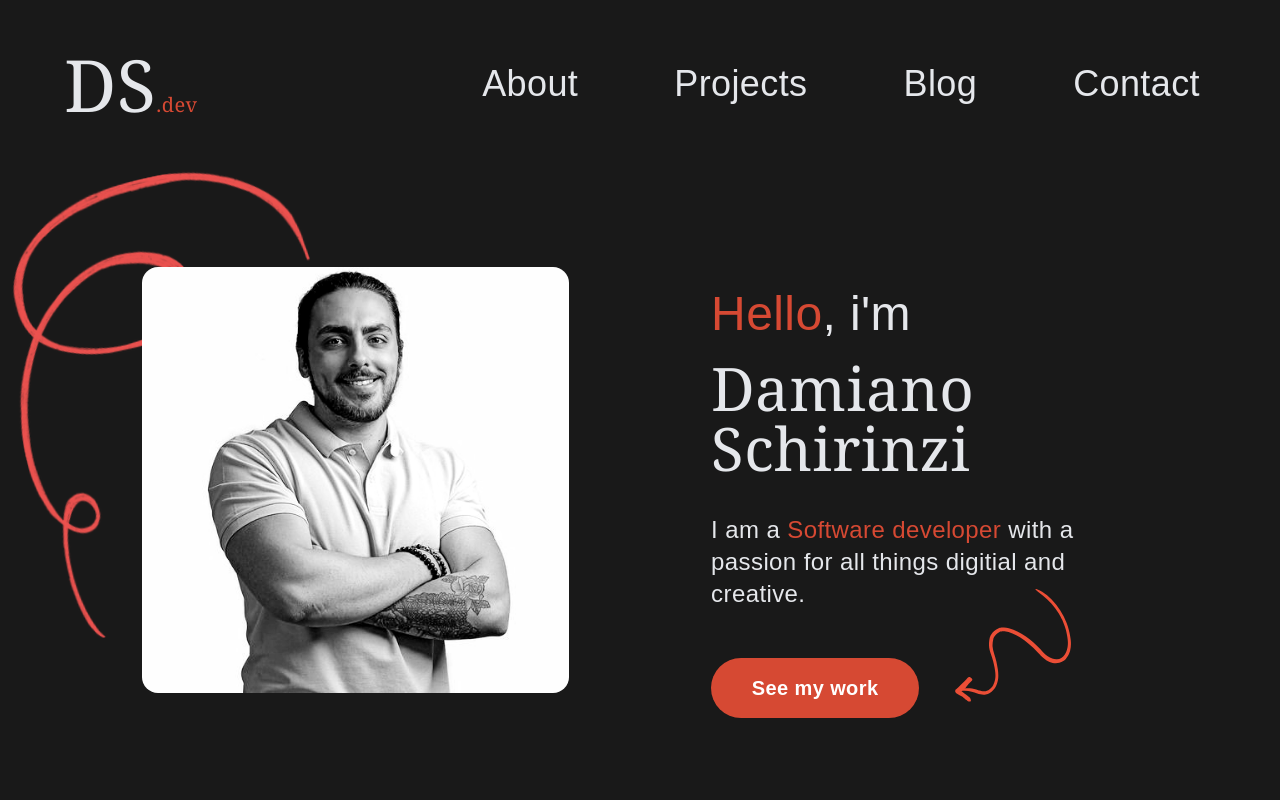
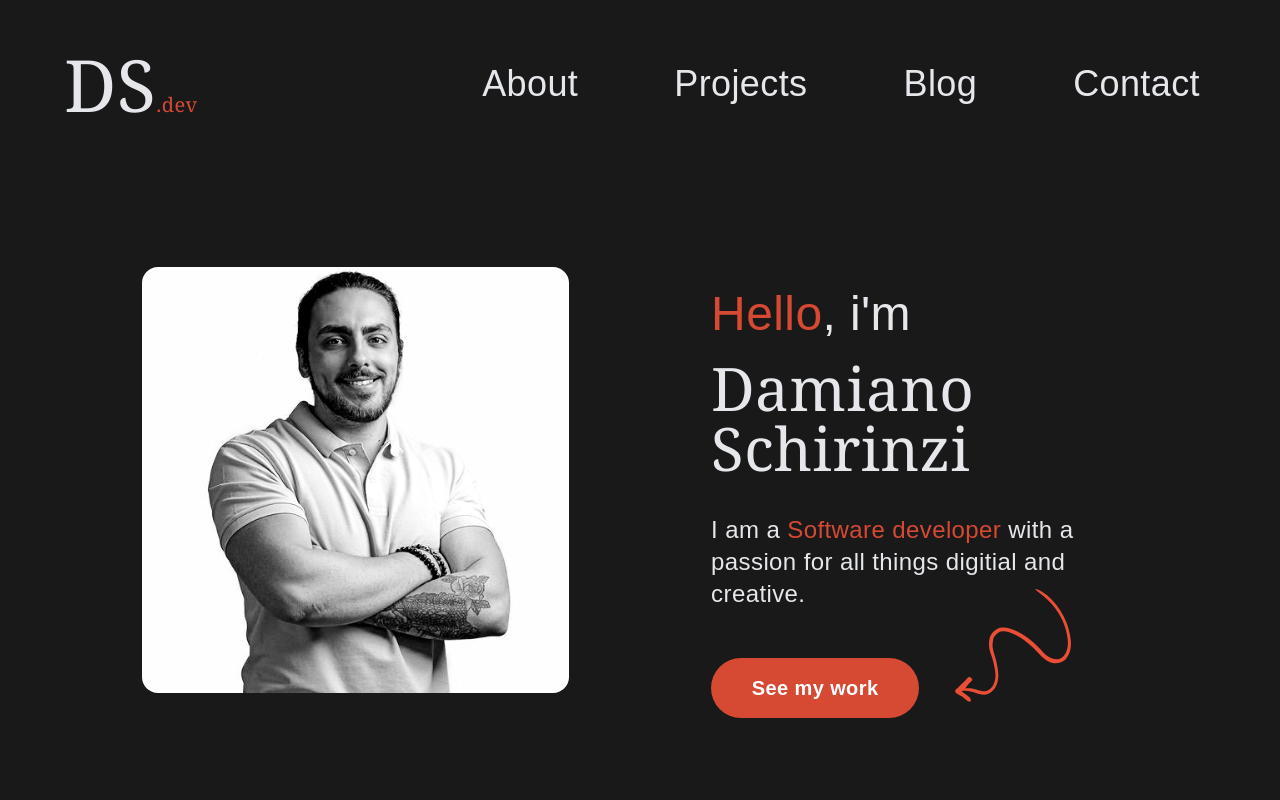
Before and after one commit to DamianoSchirinzi-Dev/portfolio-site, a Next.js app: page / in a window 1280 px wide. Shown: the top 800 px of the page. Built offline with nearby package versions, Linux system fonts and the light colour scheme.

Commit message:
Issue fix test #1

```diff
--- a/components/Navigation.tsx
+++ b/components/Navigation.tsx
@@ -21,20 +21,6 @@ export default function Navigation() {
   return (
     <div className="relative flex flex-row items-center justify-between px-10 pt-12 pb-4 text-lg md:pr-20 md:pl-16 md:pb-0 bg-custom_dark">
       <div>
-        <motion.div
-          initial={{
-            opacity: 0,
-          }}
-          animate={{ opacity: 100, }}
-          transition={{ duration: 2}}
-
-        >
-          <Image
-            src={Vector}
-            alt="Background Vector Image"
-            className="absolute w-56 -left-7 top-28 -rotate-12 sm:top-32 sm:left-11 sm:w-96 xl:w-3/12 xl:top-44 xl:left-4 xl:-rotate-12"
-          />
-        </motion.div>
         <a href="/">
           <h1 className="z-10 font-serif text-5xl sm:text-7xl">
             DS<strong className="text-xl text-custom_highlight">.dev</strong>
```
